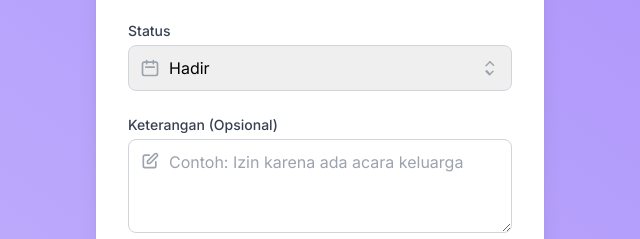
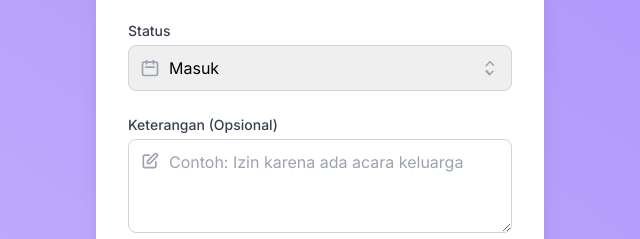
Before and after one commit to AerynSalon/Apk-Absen-AerynSalon, a plain HTML site: page index.html in a window 1280 px wide. Shown: the part 397-636 px from the top of the page, 320-960 px from the left. Drawn offline with nearby package versions, Linux system fonts and the light colour scheme; no server answers.

Commit message:
Update index.html

```diff
--- a/index.html
+++ b/index.html
@@ -73,7 +73,7 @@
                             <svg class="w-5 h-5 text-gray-400" fill="none" stroke="currentColor" viewBox="0 0 24 24" xmlns="http://www.w3.org/2000/svg"><path stroke-linecap="round" stroke-linejoin="round" stroke-width="2" d="M8 7V3m8 4V3m-9 8h10M5 21h14a2 2 0 002-2V7a2 2 0 00-2-2H5a2 2 0 00-2 2v12a2 2 0 002 2z"></path></svg>
                         </div>
                         <select id="status" name="status" required class="w-full pl-10 pr-4 py-2.5 border border-gray-300 rounded-lg focus:ring-2 focus:ring-violet-500 focus:border-violet-500 transition duration-200">
-                            <option value="Hadir">Hadir</option>
+                            <option value="Masuk">Masuk</option>
                             <option value="Pulang">Pulang</option>
                             <option value="Izin">Izin</option>
                             <option value="Sakit">Sakit</option>
```
